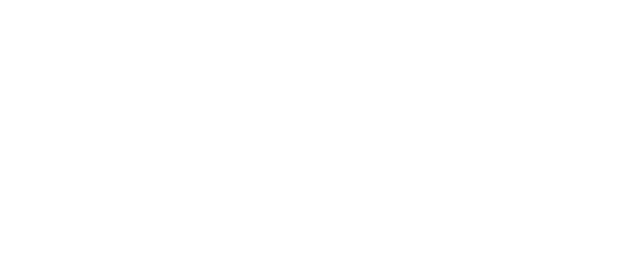
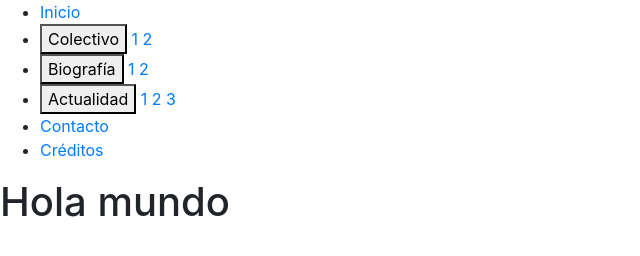
Before and after one commit to fleocar02/IG2026-TP2, a plain HTML site: page index.html in a window 1280 px wide. Shown: the whole page, without its empty margins (0-640 px from the left). Drawn offline with nearby package versions, Linux system fonts and the light colour scheme.

Commit message:
feat: Creo estructura de nav

```diff
--- a/index.html
+++ b/index.html
@@ -2,10 +2,53 @@
 <html lang="es">
 <head>
     <meta charset="UTF-8">
+    <!--Etiqueta meta para la configuración del viewport-->
     <meta name="viewport" content="width=device-width, initial-scale=1.0">
-    <title>Document</title>
+    <title>Las Cinco</title>
+    <!--Bootstrap v6.0-->
+    <link href="https://cdn.jsdelivr.net/npm/bootstrap@6.0.0-alpha.2/dist/css/bootstrap.min.css" rel="stylesheet" integrity="sha384-MKn5NWVBEuQXJE7TSKSgPUmMiSCmVTfCsR+VSSeQpHnoyJQZZFn/kBn+Ht5jZDPQ" crossorigin="anonymous">
+    <script type="module" src="https://cdn.jsdelivr.net/npm/bootstrap@6.0.0-alpha.2/dist/js/bootstrap.bundle.min.js" integrity="sha384-+PW0IDVGGwmpaBQvcXY+W0BcpHpITFB3dSfSoGvDdHtLbrLpSbpGcvtQRM/BJpz+" crossorigin="anonymous"></script>
+    <link rel="stylesheet" href="styles.css"/>
 </head>
 <body>
+    <header class="barra-superior">
+        <nav class="menu-nav">
+            <ul>
+                <li>
+                    <a href="#">Inicio</a>
+                </li>
+                <li>
+                    <button type="button">
+                        Colectivo
+                    </button>
+                    <a href="#">1</a>
+                    <a href="#">2</a>
+                </li>
+                <li>
+                    <button type="button">
+                        Biografía
+                    </button>
+                    <a href="#">1</a>
+                    <a href="#">2</a>
+                </li>
+                <li>
+                    <button type="button">
+                        Actualidad
+                    </button>
+                    <a href="#">1</a>
+                    <a href="#">2</a>
+                    <a href="#">3</a>
+                </li>
+                <li>
+                    <a href="#">Contacto</a>
+                </li>
+                <li>
+                    <a href="#">Créditos</a>
+                </li>
+            </ul>
+        </nav>
 
+    </header>
+    <h1>Hola mundo</h1>
 </body>
 </html>
```
